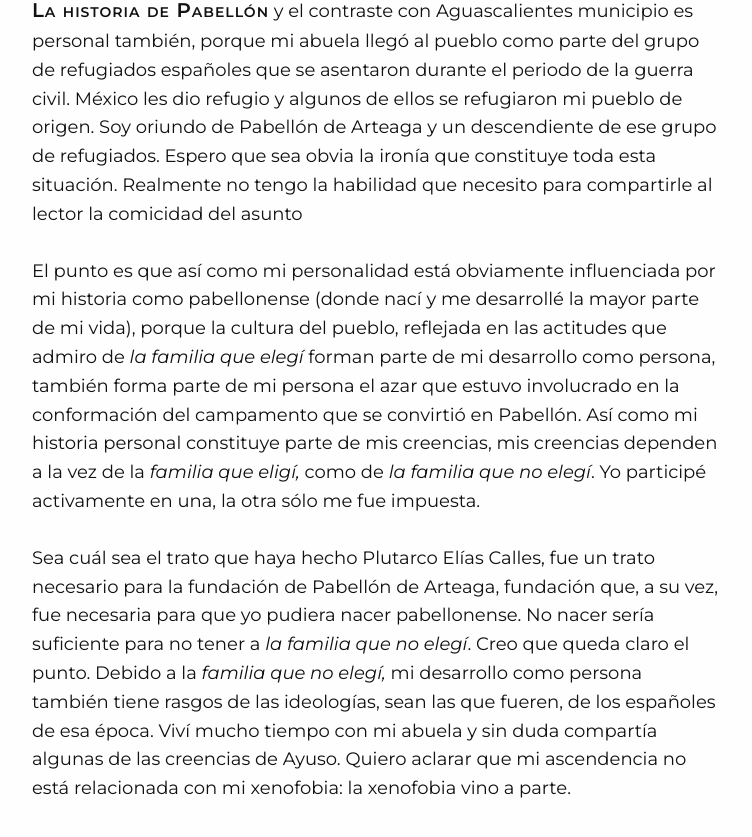
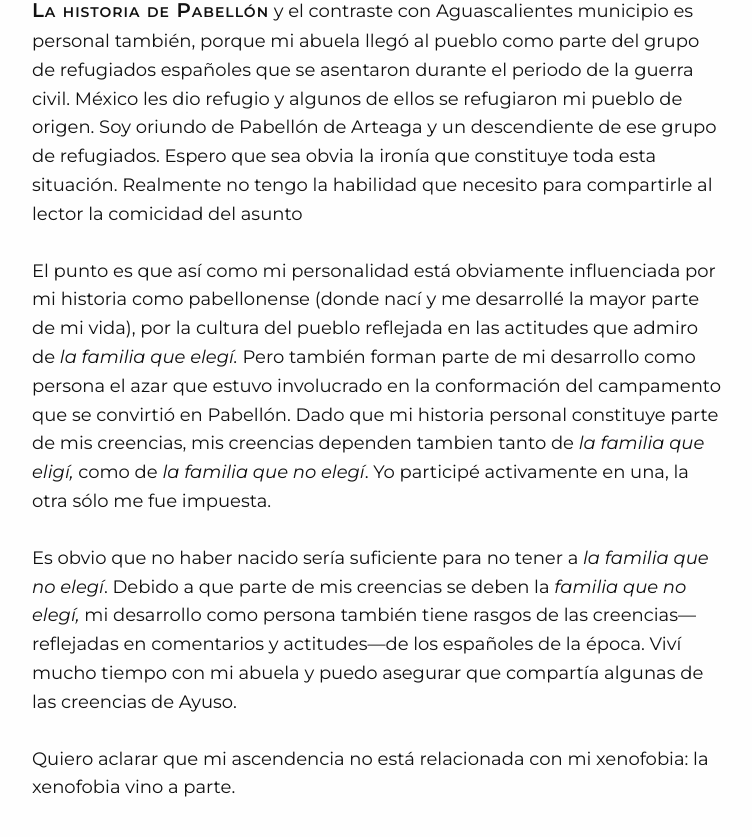
Before and after one commit to Oiuhukt/failosophy, a Jekyll site: the page built from _posts/2026-05-24-pabellondeart.md, in a window 1280 px wide and 900 px high, scrolled down 4629 px. Shown: the top 837 px of the window, without its empty margins (32-784 px from the left). Built offline with Jekyll 4.4.1, drawn with Linux system fonts in a browser that asks for light colours; some web fonts are replaced.

Commit message:
nuevo post

```diff
--- a/_posts/2026-05-24-pabellondeart.md
+++ b/_posts/2026-05-24-pabellondeart.md
@@ -149,19 +149,20 @@ que sea obvia la ironía que constituye toda esta situación. Realmente no tengo
 habilidad que necesito para compartirle al lector la comicidad del asunto
 
 El punto es que así como mi personalidad está obviamente influenciada por mi historia
-como pabellonense (donde nací y me desarrollé la mayor parte de mi vida), porque la
-cultura del pueblo, reflejada en las actitudes que admiro de _la familia que elegí_
-forman parte de mi desarrollo como persona, también forma parte de mi persona el azar
-que estuvo involucrado en la conformación del campamento que se convirtió en
-Pabellón. Así como mi historia personal constituye parte de mis creencias, mis
-creencias dependen a la vez de la _familia que eligí,_ como de _la familia que no
-elegí_. Yo participé activamente en una, la otra sólo me fue impuesta.
+como pabellonense (donde nací y me desarrollé la mayor parte de mi vida), por la
+cultura del pueblo reflejada en las actitudes que admiro de _la familia que elegí._
+Pero también forman parte de mi desarrollo como persona el azar que estuvo
+involucrado en la conformación del campamento que se convirtió en Pabellón. Dado que
+mi historia personal constituye parte de mis creencias, mis creencias dependen
+tambien tanto de _la familia que eligí,_ como de _la familia que no elegí_. Yo
+participé activamente en una, la otra sólo me fue impuesta.
 
-Sea cuál sea el trato que haya hecho Plutarco Elías Calles, fue un trato necesario
-para la fundación de Pabellón de Arteaga, fundación que, a su vez, fue necesaria para
-que yo pudiera nacer pabellonense. No nacer sería suficiente para no tener a _la
-familia que no elegí_. Creo que queda claro el punto. Debido a la _familia que no
-elegí,_ mi desarrollo como persona también tiene rasgos de las ideologías, sean las
-que fueren, de los españoles de esa época. Viví mucho tiempo con mi abuela y sin duda
-compartía algunas de las creencias de Ayuso. Quiero aclarar que mi ascendencia no
+Es obvio que no haber nacido sería suficiente para no tener a _la familia que no
+elegí_. Debido a que parte de mis creencias se deben la _familia que no elegí,_ mi
+desarrollo como persona también tiene rasgos de las creencias---reflejadas en
+comentarios y actitudes---de los españoles de la época. Viví mucho tiempo con mi
+abuela y puedo asegurar que compartía algunas de las creencias de Ayuso.
+
+
+Quiero aclarar que mi ascendencia no
 está relacionada con mi xenofobia: la xenofobia vino a parte.
```
